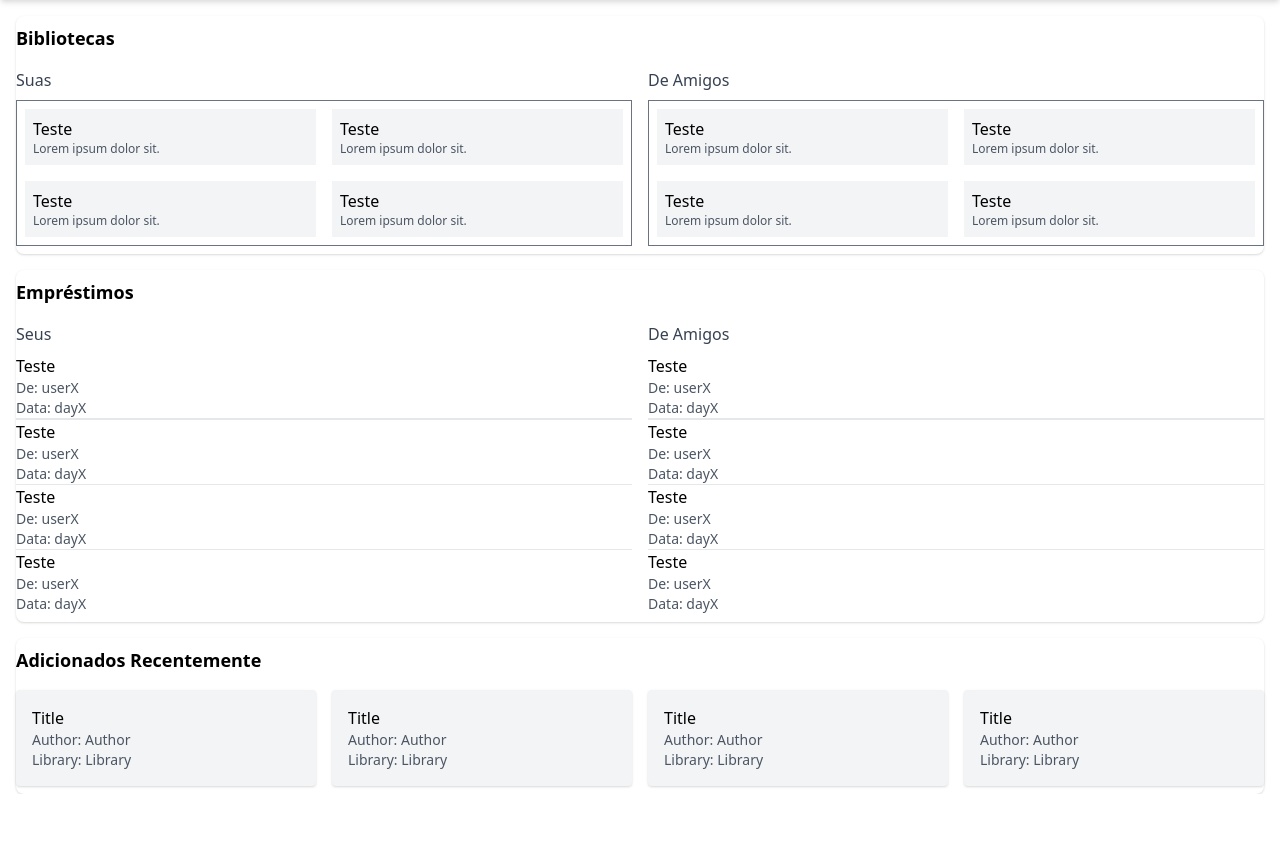
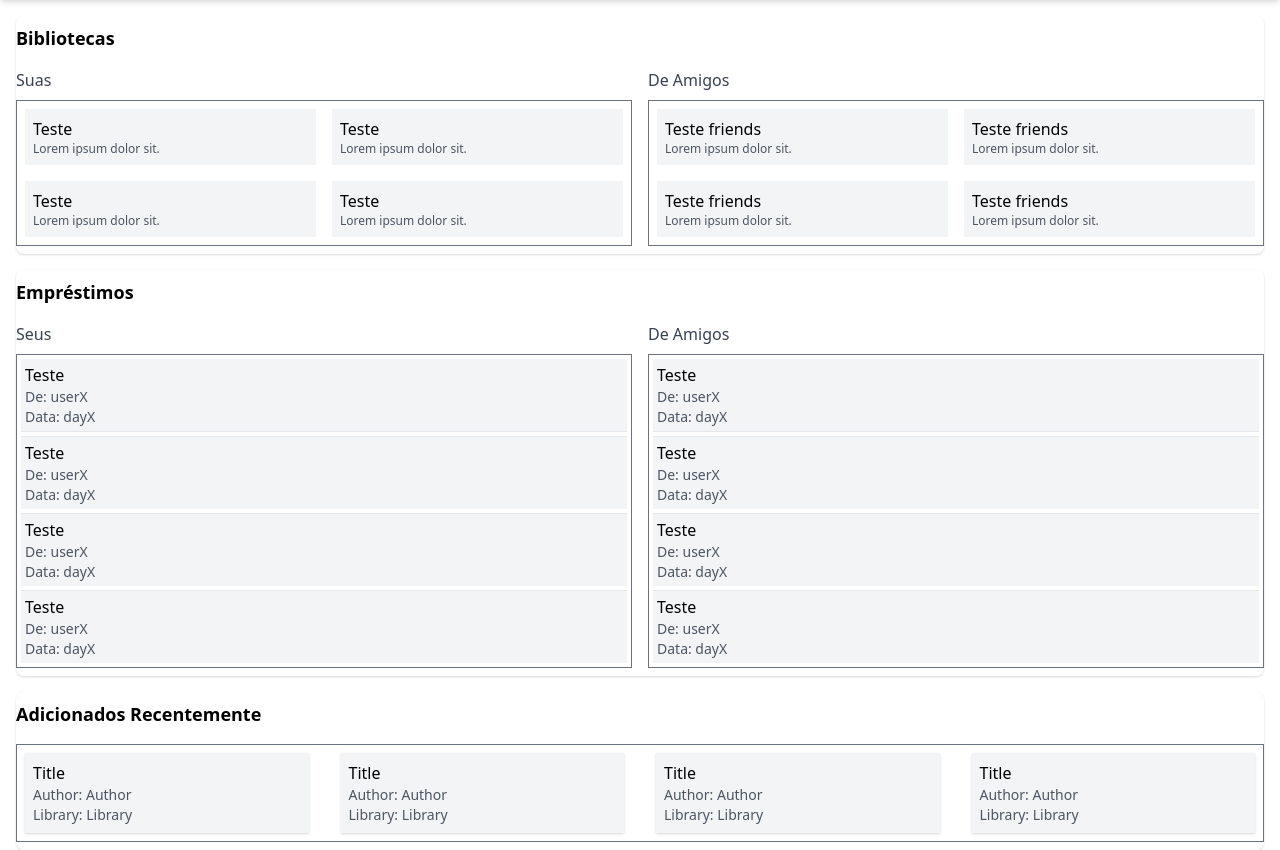
Before and after one commit to ern4m/bookshare, a Flask app: page /dashboard/ in a window 1280 px wide. Shown: the part 66-916 px from the top of the page. Before the commit the page ends 860 px from the top, so only its background shows below. Run offline with Flask 3, Linux system fonts and the light colour scheme; the visitor is signed in with stand-in values (Sample User, id 1); data that the repository does not hold is empty.

Commit message:
feat: Padronização do front da dashboard

```diff
--- a/app/dashboard.py
+++ b/app/dashboard.py
@@ -32,3 +32,11 @@ def libraries():
     user = User.query.get(current_user.id)
 
     return render_template('libraries.html', username=user.username)
+
+@dashboard.route('/borrowings')
+@login_required
+def borrowings():
+    user = User.query.get(current_user.id)
+
+    #return render_template('libraries.html', username=user.username)
+    return f"Hello, {user.username}! Welcome to your borrowings."
--- a/app/templates/dashboard.html
+++ b/app/templates/dashboard.html
@@ -14,7 +14,7 @@
                 <h3 class="font-medium text-gray-700 mb-2">Suas</h3>
                 <div class="grid grid-cols-2 grid-rows-2 border border-gray-500">
                     {% for item in range(4) %}
-                      <a href="/library/" class="bg-gray-100 hover:bg-gray-400 p-1 m-1 sm:p-2 sm:m-2">
+                      <a href="{{url_for('library.main', lib_id=item)}}" class="bg-gray-100 hover:bg-gray-400 p-1 m-1 sm:p-2 sm:m-2">
                         <h4 class="font-medium">Teste</h4>
                         <p class="hidden sm:block text-left overflow-hidden text-xs text-gray-600">Lorem ipsum dolor sit.</p>
                       </a>
@@ -32,12 +32,12 @@
             <div>
                 <h3 class="font-medium text-gray-700 mb-2">De Amigos</h3>
                 <div class="grid grid-cols-2 grid-rows-2 border border-gray-500">
-                  {% for item in range(4) %}
-                    <a href="/library/" class="bg-gray-100 hover:bg-gray-400 p-1 m-1 sm:p-2 sm:m-2">
-                      <h4 class="font-medium">Teste</h4>
-                      <p class="hidden sm:block text-left overflow-hidden text-xs text-gray-600">Lorem ipsum dolor sit.</p>
-                    </a>
-                  {% endfor %}
+                    {% for item in range(4) %}
+                      <a href="{{url_for('library.main', lib_id=item)}}" class="bg-gray-100 hover:bg-gray-400 p-1 m-1 sm:p-2 sm:m-2">
+                        <h4 class="font-medium">Teste friends</h4>
+                        <p class="hidden sm:block text-left overflow-hidden text-xs text-gray-600">Lorem ipsum dolor sit.</p>
+                      </a>
+                    {% endfor %}
                   <div class="space-y-2">
                       {% for library in friends_libraries %}
                       <a href="/library/{{ library.id }}" class="block bg-gray-100 hover:bg-gray-200 p-4 rounded shadow">
@@ -53,16 +53,16 @@
 
     <!-- Borrowings Section -->
     <div class="bg-white shadow rounded-lg py-2">
-        <a href="{{ url_for('dashboard.libraries') }}">
+        <a href="{{ url_for('dashboard.borrowings') }}">
           <h2 class="text-lg font-semibold mb-4">Empréstimos</h2>
         </a>
 
         <div class="grid grid-cols-2 gap-4">
           <div>
             <h3 class="font-medium text-gray-700 mb-2">Seus</h3>
-            <ul class="divide-y divide-gray-200">
+            <ul class="divide-y divide-gray-200 border border-gray-500">
               {% for borrowing in range(4) %}
-              <li class="border-b">
+              <li class="border-b bg-gray-100 hover:bg-gray-400 p-1 m-1">
                 <p class="font-extralight">Teste</p>
                 <p class="text-sm text-gray-600">De: userX</p>
                 <p class="text-sm text-gray-600">Data: dayX</p>
@@ -81,9 +81,9 @@
           </div>
           <div>
             <h3 class="font-medium text-gray-700 mb-2">De Amigos</h3>
-            <ul class="divide-y divide-gray-200">
+            <ul class="divide-y divide-gray-200 border border-gray-500">
               {% for borrowing in range(4) %}
-              <li class="border-b">
+              <li class="border-b bg-gray-100 hover:bg-gray-400 p-1 m-1">
                 <p class="font-extralight">Teste</p>
                 <p class="text-sm text-gray-600">De: userX</p>
                 <p class="text-sm text-gray-600">Data: dayX</p>
@@ -106,9 +106,9 @@
     <!-- New Books Section -->
     <div class="bg-white shadow rounded-lg py-2">
         <h2 class="text-lg font-semibold mb-4">Adicionados Recentemente</h2>
-        <div class="grid grid-cols-2 sm:grid-cols-4 gap-4">
+        <div class="grid grid-cols-2 sm:grid-cols-4 gap-4 border border-gray-500">
             {% for book in range(4) %}
-            <div class="bg-gray-100 hover:bg-gray-200 p-4 rounded shadow">
+            <div class="bg-gray-100 hover:bg-gray-400 p-2 m-2 shadow">
                 <h4 class="font-medium">Title</h4>
                 <p class="text-sm text-gray-600">Author: Author</p>
                 <p class="text-sm text-gray-600">Library: Library</p>
```
